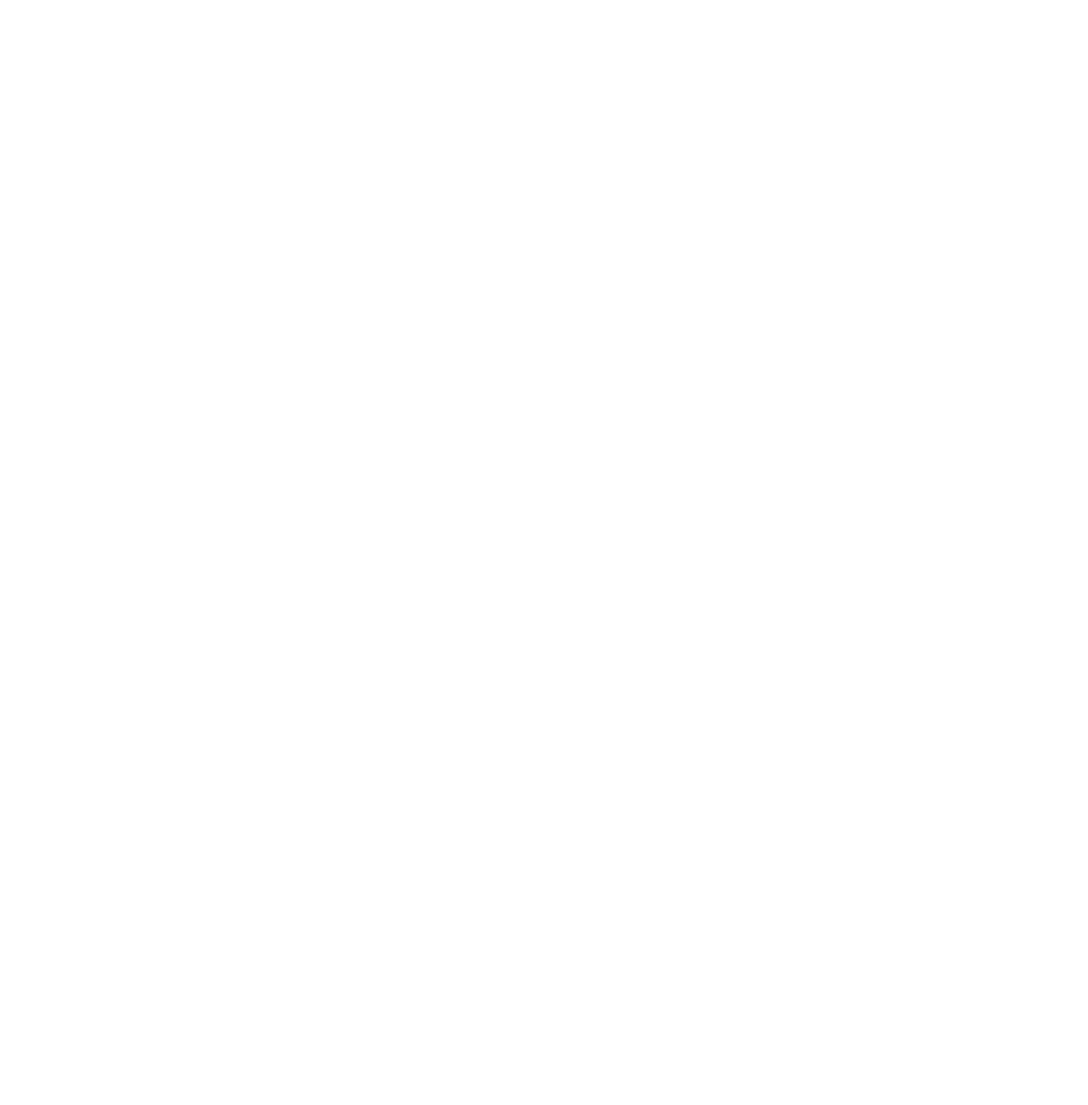
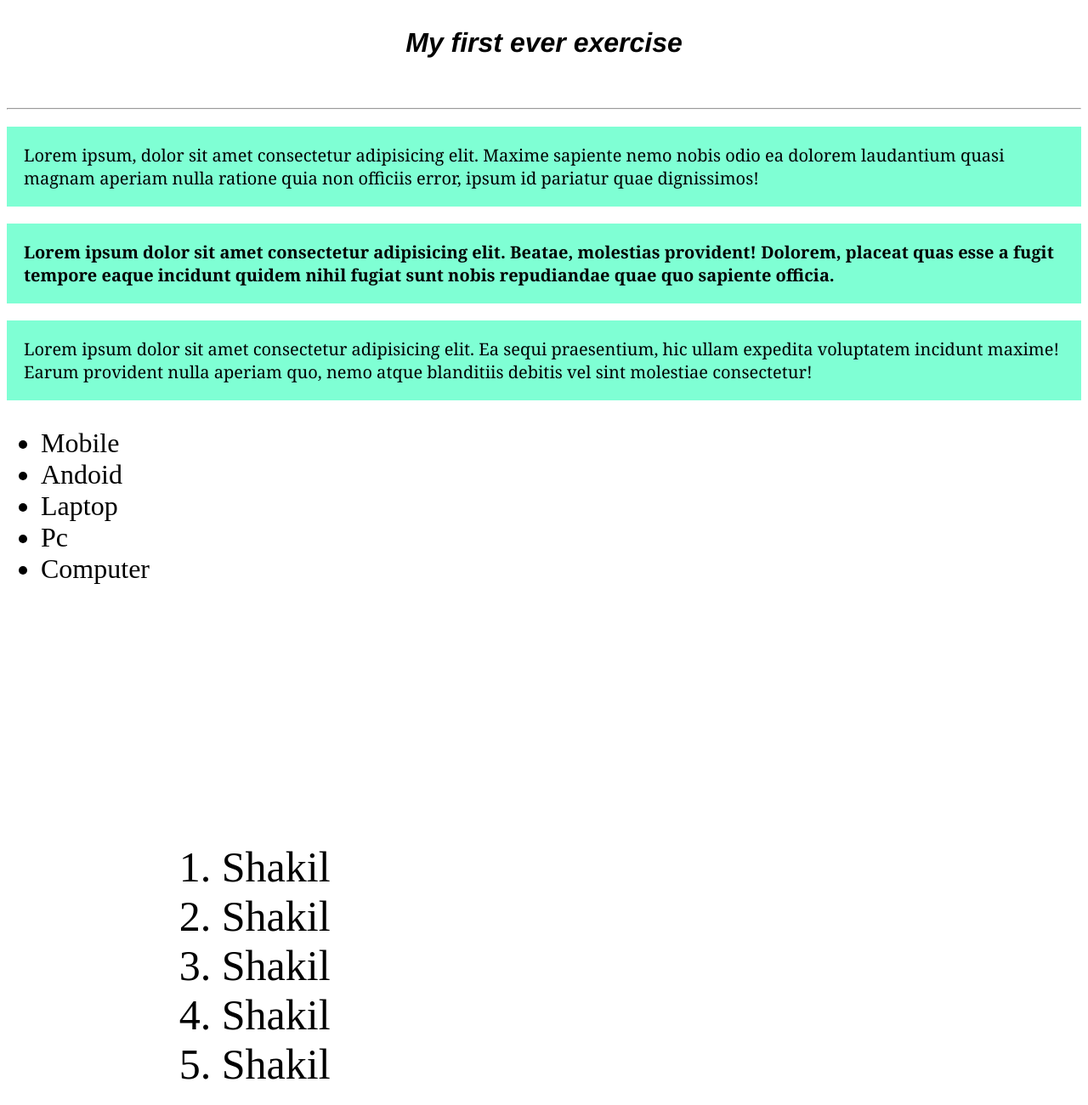
Before and after one commit to iamshakil01/exercise-of-mine, a plain HTML site: page index.html in a window 1280 px wide. Shown: the whole page at 85% size. Before the commit the page ends 800 px from the top, so only its background shows below. Drawn offline with Linux system fonts and the light colour scheme.

Commit message:
added the exercise

```diff
--- a/css/style.css
+++ b/css/style.css
@@ -0,0 +1,24 @@
+p{
+    background-color: aquamarine;
+    font-family: Cambria, Cochin, Georgia, Times, 'Times New Roman', serif;
+    font-size: 20px;
+    padding: 20px;
+}
+ul{
+    font-size: xx-large;
+    font-variant: initial;
+    padding-right: 50;
+}
+h3{
+    text-align: center;
+    font-size:xx-large;
+    font-family: 'Franklin Gothic Medium', 'Arial Narrow', Arial, sans-serif;
+    font-style: oblique;
+}
+ol{
+    font-size: 50px;
+    padding: 20%;
+}
+.class{
+    background-color: crimson;
+}
--- a/index.html
+++ b/index.html
@@ -4,8 +4,31 @@
     <meta charset="UTF-8">
     <meta name="viewport" content="width=device-width, initial-scale=1.0">
     <title>My exercise</title>
+    <link rel="stylesheet" href="css/style.css">
+
 </head>
 <body>
+    <h3>My first ever exercise</h3><br><hr>
 
+    <p>Lorem ipsum, dolor sit amet consectetur adipisicing elit. Maxime sapiente nemo nobis odio ea dolorem laudantium quasi magnam aperiam nulla ratione quia non officiis error, ipsum id pariatur quae dignissimos!</p>
+
+    <b><p>Lorem ipsum dolor sit amet consectetur adipisicing elit. Beatae, molestias provident! Dolorem, placeat quas esse a fugit tempore eaque incidunt quidem nihil fugiat sunt nobis repudiandae quae quo sapiente officia.</p></b>
+
+    <p>Lorem ipsum dolor sit amet consectetur adipisicing elit. Ea sequi praesentium, hic ullam expedita voluptatem incidunt maxime! Earum provident nulla aperiam quo, nemo atque blanditiis debitis vel sint molestiae consectetur!</p>
+
+    <ul>
+        <li>Mobile</li>
+        <li>Andoid</li>
+        <li>Laptop</li>
+        <li>Pc</li>
+        <li>Computer</li>
+    </ul>
+    <ol>
+        <li class="sss">Shakil</li>
+        <li>Shakil</li>
+        <li>Shakil</li>
+        <li>Shakil</li>
+        <li>Shakil</li>
+    </ol>
 </body>
 </html>
```
